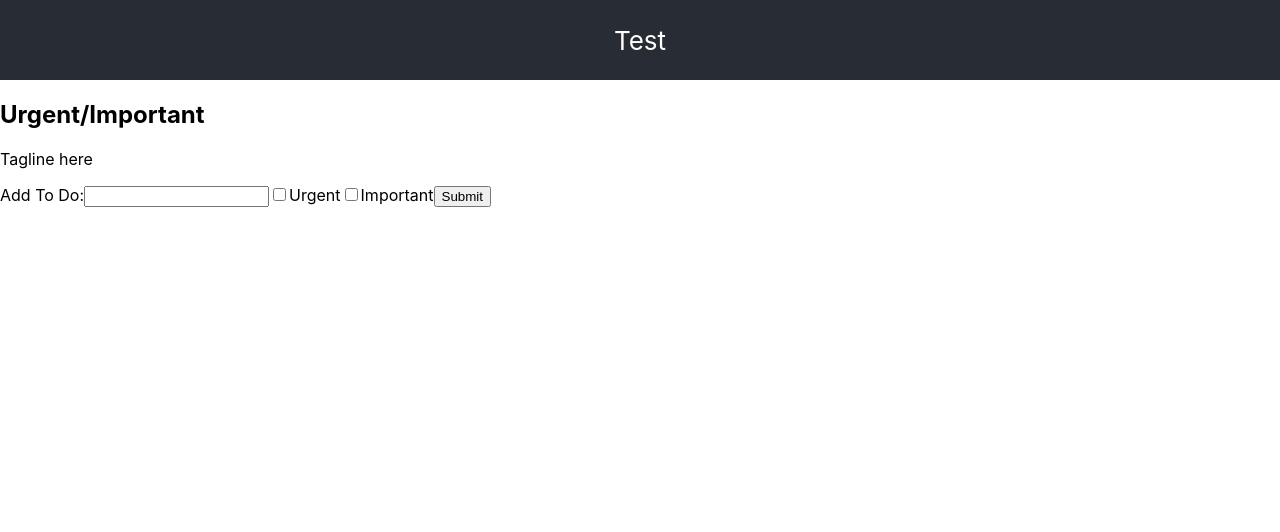
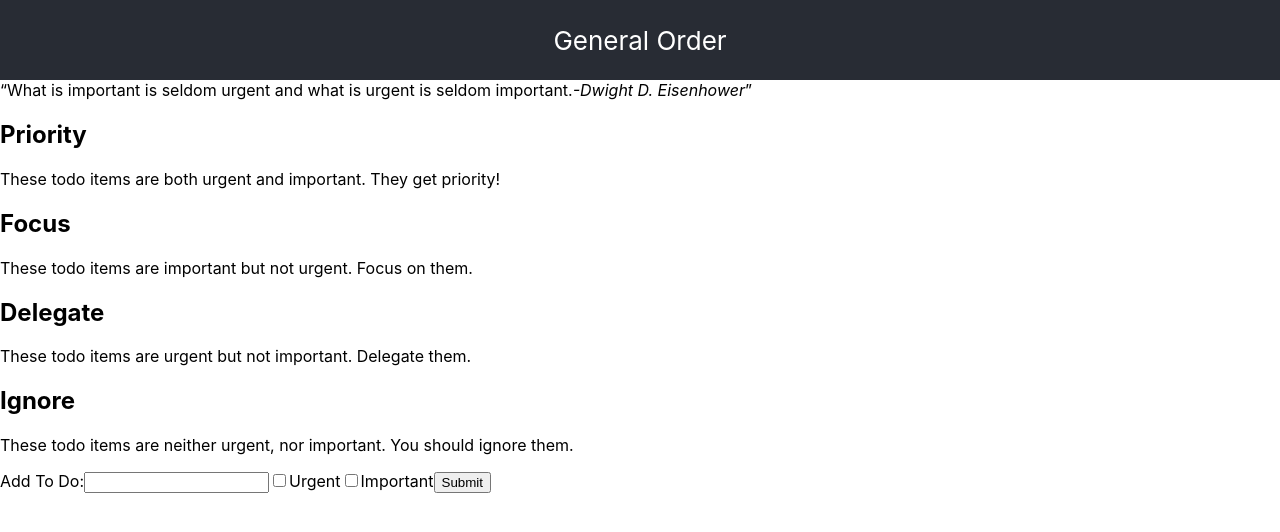
Before and after one commit to rchillard/duckpin.app, a React (Create React App) app in the folder client/: page / in a window 1280 px wide. Shown: the top 532 px of the page. Built offline with nearby package versions, Linux system fonts and the light colour scheme.

Commit message:
Add support for classified lists by quadrant to client

```diff
--- a/client/src/App.js
+++ b/client/src/App.js
@@ -6,11 +6,27 @@ import Form from "./Form";
 class App extends Component {
   // Need to add layout
   state = {
-    items: []
+    priority: [],
+    focus: [],
+    delegate: [],
+    ignore: []
   };
 
   handleSubmit = item => {
-    this.setState({ items: [...this.state.items, item] });
+    console.log(item);
+    if (item.urgent === true) {
+      if (item.important === true) {
+        this.setState({ priority: [...this.state.priority, item] });
+      } else {
+        this.setState({ delegate: [...this.state.delegate, item] });
+      }
+    } else {
+      if (item.important === true) {
+        this.setState({ focus: [...this.state.focus, item] });
+      } else {
+        this.setState({ ignore: [...this.state.ignore, item] });
+      }
+    }
   };
 
   removeItem = index => {
@@ -24,15 +40,46 @@ class App extends Component {
   };
 
   render() {
-    const { items } = this.state;
+    const { priority, focus, delegate, ignore } = this.state;
 
     return (
       <div className="App">
-        <header className="App-header">Test</header>
+        <header className="App-header">General Order</header>
         {/* Add four to do lists for each section */}
+        <q>
+          What is important is seldom urgent and what is urgent is seldom
+          important.<cite>-Dwight D. Eisenhower</cite>
+        </q>
         <List
-          type={"Urgent/Important"}
-          itemData={items}
+          type={"Priority"}
+          advice={
+            "These todo items are both urgent and important.  They get priority!"
+          }
+          itemData={priority}
+          removeItem={this.removeItem}
+        />
+        <List
+          type={"Focus"}
+          advice={
+            "These todo items are important but not urgent.  Focus on them."
+          }
+          itemData={focus}
+          removeItem={this.removeItem}
+        />
+        <List
+          type={"Delegate"}
+          advice={
+            "These todo items are urgent but not important.  Delegate them."
+          }
+          itemData={delegate}
+          removeItem={this.removeItem}
+        />
+        <List
+          type={"Ignore"}
+          advice={
+            "These todo items are neither urgent, nor important.  You should ignore them."
+          }
+          itemData={ignore}
           removeItem={this.removeItem}
         />
         <Form handleSubmit={this.handleSubmit} />
--- a/client/src/Item.js
+++ b/client/src/Item.js
@@ -5,7 +5,7 @@ class Item extends Component {
   // Need to add delete onChange event handling
   // Styling to cross off 'To Do' item and slowly fade
 
-  render(props) {
+  render() {
     const { key, item, removeItem } = this.props;
 
     return (
--- a/client/src/List.js
+++ b/client/src/List.js
@@ -8,8 +8,8 @@ class List extends Component {
   // URGENT + NOT IMPORTANT
   // NOT URGENT + NOT IMPORTANT
 
-  render(props) {
-    const { type, itemData, removeItem } = this.props;
+  render() {
+    const { type, advice, itemData, removeItem } = this.props;
     const rows = itemData.map((row, index) => {
       return <Item key={index} item={row} removeItem={removeItem} />;
     });
@@ -17,7 +17,7 @@ class List extends Component {
     return (
       <div>
         <h2>{type}</h2>
-        <p>Tagline here</p>
+        <p>{advice}</p>
         <ul>{rows}</ul>
       </div>
     );
```
